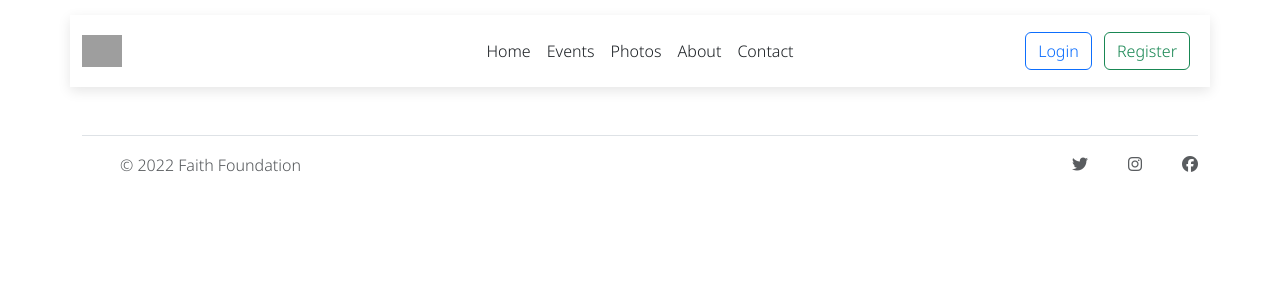
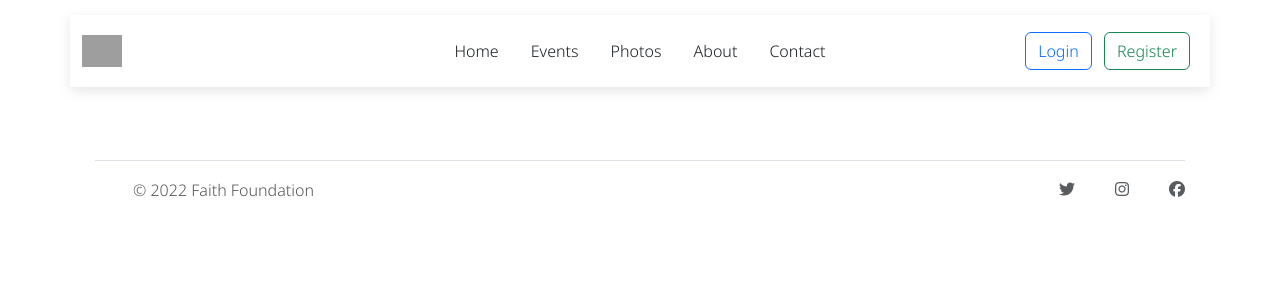
Before and after one commit to faith-foundation/faithfoundation, a Django app: page / in a window 1280 px wide. Shown: the top 300 px of the page. Run offline with Django 3.2, Linux system fonts and the light colour scheme; data that the repository does not hold is empty; some libraries are stand-ins or nearby versions; grey boxes are pictures that could not be loaded.

Commit message:
UI changes

```diff
--- a/pagehandling/templates/includes/header.html
+++ b/pagehandling/templates/includes/header.html
@@ -1,16 +1,26 @@
 {% block content %}
+<style>
+  .hvr{
+  border-radius: 100px;
+  }
+  .hvr:hover {
+  background-color: #2ed177;
+  }
+
+</style>
+
 <div class="container" style="box-shadow: rgba(0, 0, 0, 0.1) 0px 4px 12px; margin-top:15px;">
     <header class="d-flex flex-wrap align-items-center justify-content-center justify-content-md-between py-3 mb-4">
       <a href="{% url 'home' %}" class="d-flex align-items-center col-md-3 mb-2 mb-md-0 text-dark text-decoration-none">
         <img class="bi me-2" width="40" height="32" href aria-label="Bootstrap" src="https://scontent.fpnq2-1.fna.fbcdn.net/v/t39.30808-1/307843684_460708726086017_2128472403665626846_n.jpg?stp=c17.0.40.40a_cp0_dst-jpg_p40x40&_nc_cat=101&ccb=1-7&_nc_sid=c6021c&_nc_ohc=qSNH-x4GTKUAX8fGM0S&_nc_ht=scontent.fpnq2-1.fna&oh=00_AfAqaI5wO9EJY8ohw91prRJaLku0HzhNA4uIq1DDC-ivHg&oe=63B99E8C">
       </a>
 
-      <ul class="nav col-12 col-md-auto mb-2 justify-content-center mb-md-0">
-        <li><a href="{% url 'home' %}" class="nav-link px-2 link-dark">Home</a></li>
-        <li><a href="{% url 'event-view' %}" class="nav-link px-2 link-dark">Events</a></li>
-        <li><a href="{% url 'photos' %}" class="nav-link px-2 link-dark">Photos</a></li>
-        <li><a href="{% url 'about' %}" class="nav-link px-2 link-dark">About</a></li>
-        <li><a href="{% url 'contact' %}" class="nav-link px-2 link-dark">Contact</a></li>
+      <ul class="nav col-12 col-md-auto mb-2 justify-content-center mb-md-0 content">
+        <li class="content__item"><a href="{% url 'home' %}" class="nav-link px-3 link-dark hvr button--pan" id="home-link">Home</a></li>
+        <li><a href="{% url 'event-view' %}" class="nav-link px-3 link-dark hvr" id="event-link">Events</a></li>
+        <li><a href="{% url 'photos' %}" class="nav-link px-3 link-dark hvr" id="photo-link">Photos</a></li>
+        <li><a href="{% url 'about' %}" class="nav-link px-3 link-dark hvr" id="about-link">About</a></li>
+        <li><a href="{% url 'contact' %}" class="nav-link px-3 link-dark hvr" id="contact-link">Contact</a></li>
       </ul>
 
       <div class="col-md-3 text-end">
--- a/pagehandling/templates/index.html
+++ b/pagehandling/templates/index.html
@@ -2,9 +2,28 @@
 {% block title %}Faith Foundation{% endblock %}
 {% block content %}
 
+<style>
+  .banner {
+  transition: box-shadow .2s;
+  }
+
+  .banner:hover {
+    box-shadow: rgba(0, 0, 0, 0.16) 0px 3px 6px, rgba(0, 0, 0, 0.23) 0px 3px 6px;
+    }
+
+  .small-event {
+  transition: box-shadow .3s;
+  }
+
+  .small-event:hover {
+    box-shadow: rgba(0, 0, 0, 0.16) 0px 3px 6px, rgba(0, 0, 0, 0.23) 0px 3px 6px;
+    }
+
+</style>
+
 {% for event in banner_list %}
 
-        <div class="container col-xxl-8 px-4 py-5" style="box-shadow: rgba(0, 0, 0, 0.1) 0px 4px 12px;">
+        <div class="container col-xxl-8 px-4 py-5 border banner">
           <div class="row flex-lg-row-reverse align-items-center g-5 py-5">
             <div class="col-10 col-sm-8 col-lg-6">
               <img src="https://scontent.fpnq2-1.fna.fbcdn.net/v/t39.30808-6/309321561_460708729419350_8061883825852105870_n.jpg?stp=dst-jpg_s960x960&_nc_cat=111&ccb=1-7&_nc_sid=e3f864&_nc_ohc=uUYZKNJxAnkAX-UmXWL&_nc_ht=scontent.fpnq2-1.fna&oh=00_AfBkYusgc2eYNY-YDLAYD_rq2iJOmZeLhg9cT7xaDad-sg&oe=63B806AD" class="d-block mx-lg-auto img-fluid" alt="Bootstrap Themes" width="700" height="500" loading="lazy">
@@ -24,16 +43,17 @@
 
 {% endfor %}
 
+
+<div class="container" style="border: 1px solid transparent;">
 {% for landing in landing_event %}
-
 
   <div class="container mt-5">
 
-        <div class="row mb-2">
+        <div class="row mb-2" >
     <div class="col-md-6">
-      <div class="row g-0 border rounded overflow-hidden flex-md-row mb-4 shadow-sm h-md-250 position-relative">
+      <div class="row g-0 border overflow-hidden flex-md-row mb-4 h-md-250 position-relative small-event">
         <div class="col p-4 d-flex flex-column position-static">
-          <strong class="d-inline-block mb-2 text-primary">{{ landing.notification }}</strong>
+          <strong class="d-inline-block mb-2 text-danger">{{ landing.notification }}</strong>
           <h3 class="mb-0">{{ landing.title }}</h3>
           <div class="mb-1 text-muted">{{ landing.date | date:"M d" }}</div>
           <p class="card-text mb-auto">{{ landing.description }}</p>
@@ -42,12 +62,14 @@
         <div class="col-auto d-none d-lg-block">
           <svg class="bd-placeholder-img" width="200" height="250" xmlns="http://www.w3.org/2000/svg" role="img" aria-label="Placeholder: Thumbnail" preserveAspectRatio="xMidYMid slice" focusable="false"><title>Placeholder</title><rect width="100%" height="100%" fill="#55595c"/><text x="50%" y="50%" fill="#eceeef" dy=".3em">Thumbnail</text></svg>
 </div>
+
       </div>
+
     </div>
-
-
-
+          <div class="col-md-6 container" style="border: 1px solid black; padding: 15px; ">
+        Lorem ipsum dolor sit amet, consectetur adipisicing elit. Amet illo illum laudantium magni perferendis repellat tempore? Accusamus eos error modi, officia omnis provident! Delectus dolores error eum magnam officiis vero.
+        </div>
+</div>
 {% endfor %}
 
-
 {% endblock content %}
--- a/userhandling/templates/register.html
+++ b/userhandling/templates/register.html
@@ -106,7 +106,7 @@
     </div>
 
 <script>
-    document.getElementById("id_username").setAttribute("placeholder", "user@123");
+    document.getElementById("id_username").setAttribute("placeholder", "Jon123");
     document.getElementById("id_first_name").setAttribute("placeholder", "Jon");
     document.getElementById("id_last_name").setAttribute("placeholder", "Doe");
     document.getElementById("id_address").setAttribute("placeholder", "Street Address");
```
Also changed, not shown: main/settings.py (+4 -4 lines), 1 other file.
